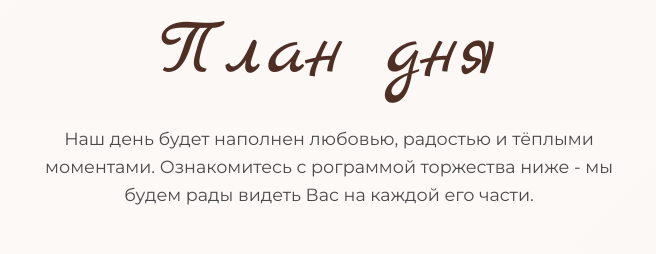
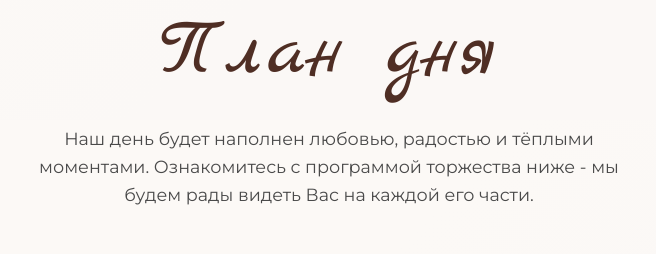
Before and after one commit to DALee66/kristina-dima.github.io, a plain HTML site: page main.html in a window 1280 px wide. Shown: the part 2280-2534 px from the top of the page, 311-967 px from the left. Drawn offline with nearby package versions, Linux system fonts and the light colour scheme.

Commit message:
Update main.html

```diff
--- a/main.html
+++ b/main.html
@@ -697,7 +697,7 @@
 <div class="plan-header text-center">
 <h2 class="script-title-large">План дня</h2>
 <div class="plan-intro">
-<p>Наш день будет наполнен любовью, радостью и тёплыми моментами. Ознакомитесь с рограммой торжества ниже - мы будем рады видеть Вас на каждой его части.</p>
+<p>Наш день будет наполнен любовью, радостью и тёплыми моментами. Ознакомитесь с программой торжества ниже - мы будем рады видеть Вас на каждой его части.</p>
 </div>
 </div>
 <div class="plan-grid">
```
